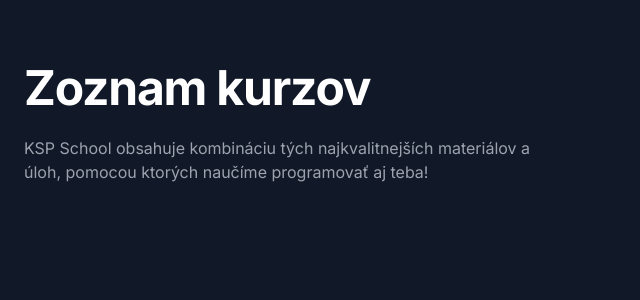
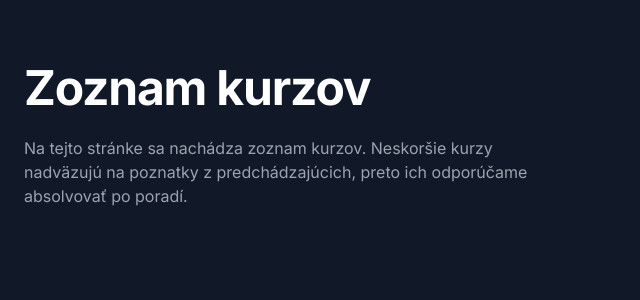
Before and after one commit to trojsten/ksp-school, a Django app: page /courses/ in a window 1280 px wide. Shown: the part 65-365 px from the top of the page, without its empty margins (0-640 px from the left). Run offline with Django 4.2, Linux system fonts and the light colour scheme; data that the repository does not hold is empty; style sheets or scripts are compiled from the project's sources; some libraries are stand-ins or nearby versions.

Commit message:
update course list text and allow get logout method

```diff
--- a/school/courses/templates/courses/list.html
+++ b/school/courses/templates/courses/list.html
@@ -8,7 +8,9 @@
         <div class="lg:max-w-lg">
             <h1 class="tracking-tight text-3xl text-white font-bold lg:text-5xl">Zoznam kurzov</h1>
             <p class="mt-6 text-gray-400">
-                KSP School obsahuje kombináciu tých najkvalitnejších materiálov a úloh, pomocou ktorých naučíme programovať aj teba!
+                Na tejto stránke sa nachádza zoznam kurzov.
+                Neskoršie kurzy nadväzujú na poznatky z predchádzajúcich,
+                preto ich odporúčame absolvovať po poradí.
             </p>
         </div>
     </div>
--- a/school/settings.py
+++ b/school/settings.py
@@ -90,6 +90,7 @@ OIDC_RP_SCOPES = "openid email profile"
 OIDC_RP_SIGN_ALGO = "RS256"
 OIDC_RP_CLIENT_ID = env("OIDC_RP_CLIENT_ID")
 OIDC_RP_CLIENT_SECRET = env("OIDC_RP_CLIENT_SECRET")
+ALLOW_LOGOUT_GET_METHOD = True
 
 LOGIN_URL = "oidc_authentication_init"
 LOGIN_REDIRECT_URL = "/"
```
